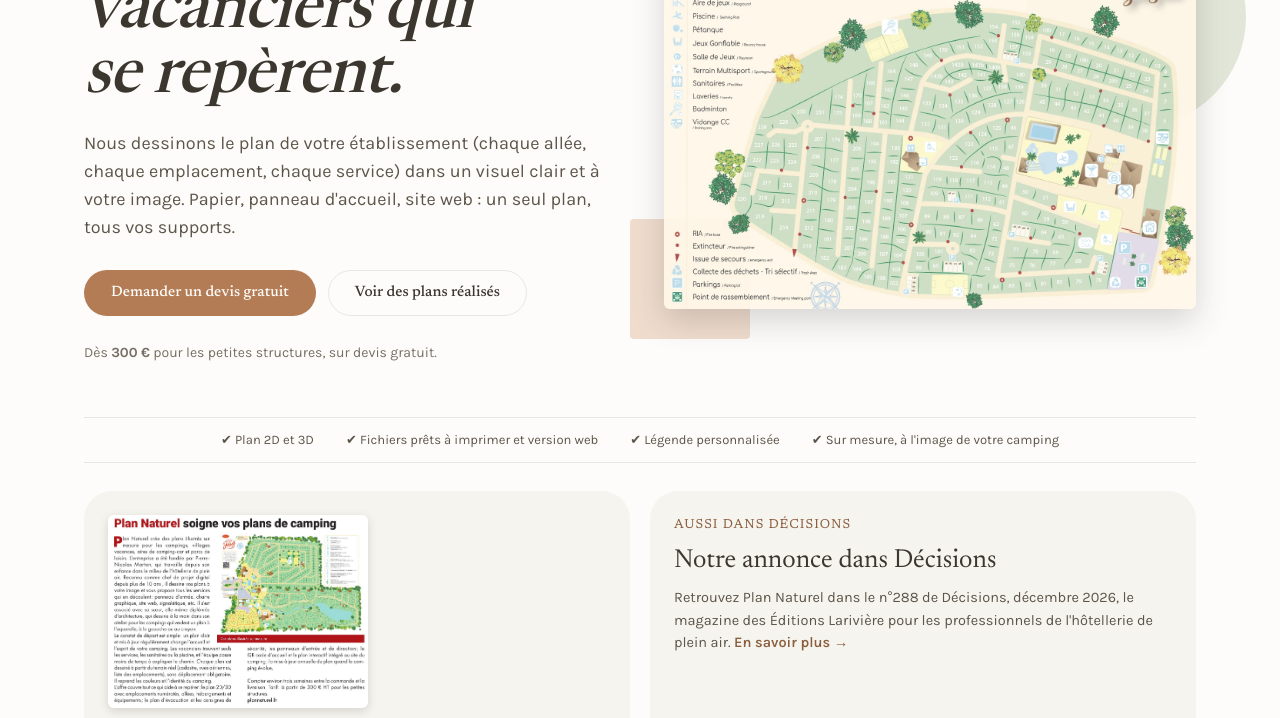
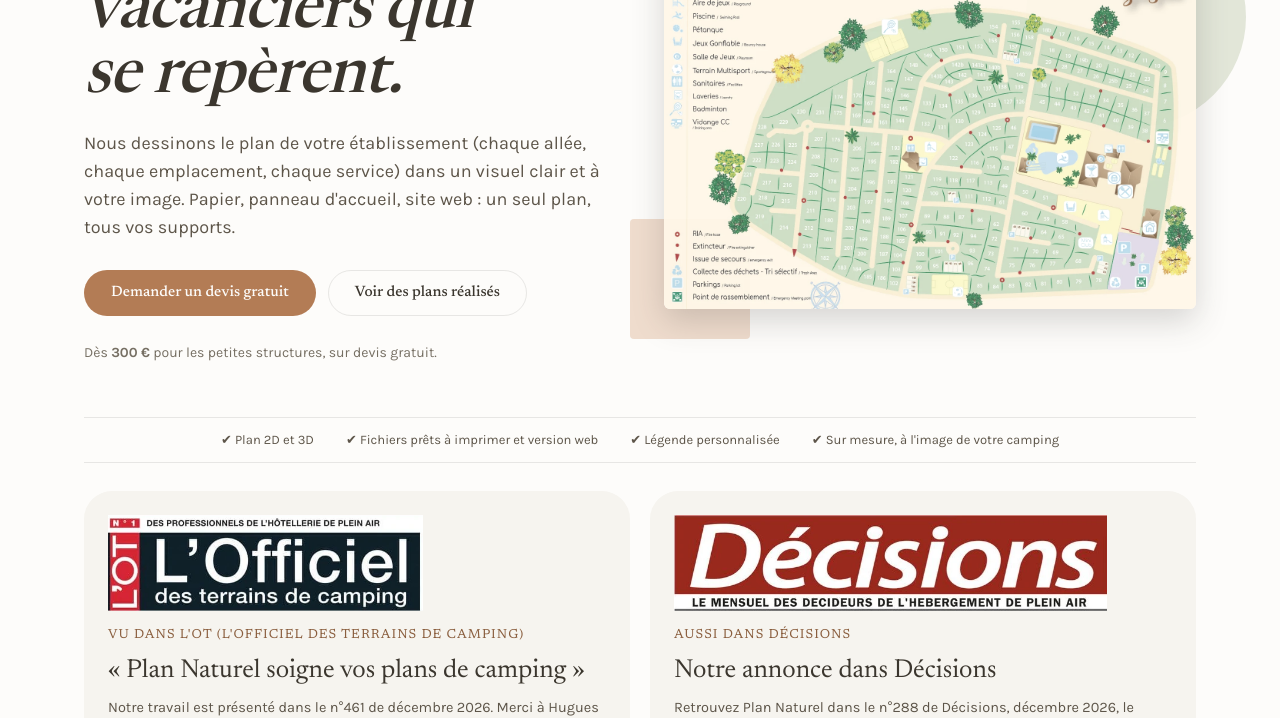
Before and after one commit to PereNoel-site/plan-naturel, a plain HTML site: page index.html in a window 1280 px wide. Shown: the part 264-982 px from the top of the page. Drawn offline with nearby package versions, Linux system fonts and the light colour scheme.

Commit message:
Accueil : bandeaux de marque L'OT et Décisions
Co-Authored-By: Claude Sonnet 5.5 <noreply@anthropic.com>
Claude-Session: https://claude.ai/code/session_01Gx6eXMjiYERmsFEfwH2ts9

```diff
--- a/index.html
+++ b/index.html
@@ -339,7 +339,7 @@
     <section id="vu-dans-lot" aria-label="Vu dans la presse" style="max-width: 1160px; margin: 0 auto; padding: 0 24px 56px;">
     <div style="display: grid; grid-template-columns: repeat(auto-fit, minmax(min(100%, 340px), 1fr)); gap: 20px;">
       <a href="a-propos#presse" style="display: flex; flex-direction: column; gap: 14px; background: var(--color-surface); border-radius: var(--radius-lg); padding: 24px; text-decoration: none; color: var(--color-text);">
-        <img loading="lazy" decoding="async" src="assets/article-lot-461-plan-naturel.jpg" alt="Article Plan Naturel soigne vos plans de camping, L'OT n°461, décembre 2026" width="1190" height="883" style="width: 100%; max-width: 260px; height: auto; border-radius: 6px; box-shadow: var(--shadow-md);">
+        <img loading="lazy" decoding="async" src="assets/bandeau-lot.webp" alt="L'OT, L'Officiel des terrains de camping" width="552" height="168" style="height: 96px; width: auto; max-width: 100%; align-self: flex-start; display: block;">
         <div>
           <p style="margin: 0 0 6px; font-family: var(--font-heading); font-size: 13px; letter-spacing: 0.08em; text-transform: uppercase; color: var(--color-accent-700);">Vu dans L'OT (L'Officiel des Terrains de Camping)</p>
           <p style="margin: 0 0 6px; font-family: var(--font-heading); font-size: clamp(20px, 2.2vw, 26px);">« Plan Naturel soigne vos plans de camping »</p>
@@ -347,6 +347,7 @@
         </div>
       </a>
       <a href="a-propos#presse" style="display: flex; flex-direction: column; gap: 14px; background: var(--color-surface); border-radius: var(--radius-lg); padding: 24px; text-decoration: none; color: var(--color-text);">
+        <img loading="lazy" decoding="async" src="assets/bandeau-decisions.webp" alt="Décisions, le mensuel des décideurs de l'hébergement de plein air" width="722" height="160" style="height: 96px; width: auto; max-width: 100%; align-self: flex-start; display: block;">
         <div>
           <p style="margin: 0 0 6px; font-family: var(--font-heading); font-size: 13px; letter-spacing: 0.08em; text-transform: uppercase; color: var(--color-accent-700);">Aussi dans Décisions</p>
           <p style="margin: 0 0 6px; font-family: var(--font-heading); font-size: clamp(20px, 2.2vw, 26px);">Notre annonce dans Décisions</p>
```
Also changed, not shown: assets/bandeau-decisions.webp (added), assets/bandeau-lot.webp (added).
